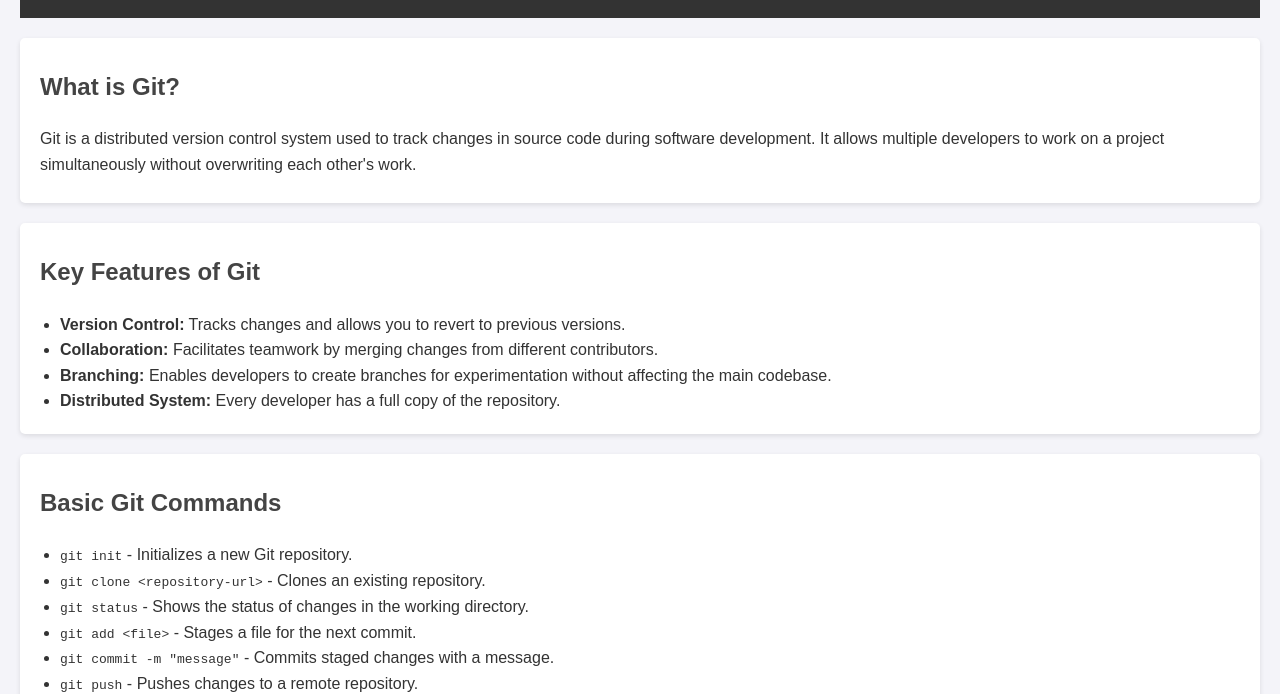
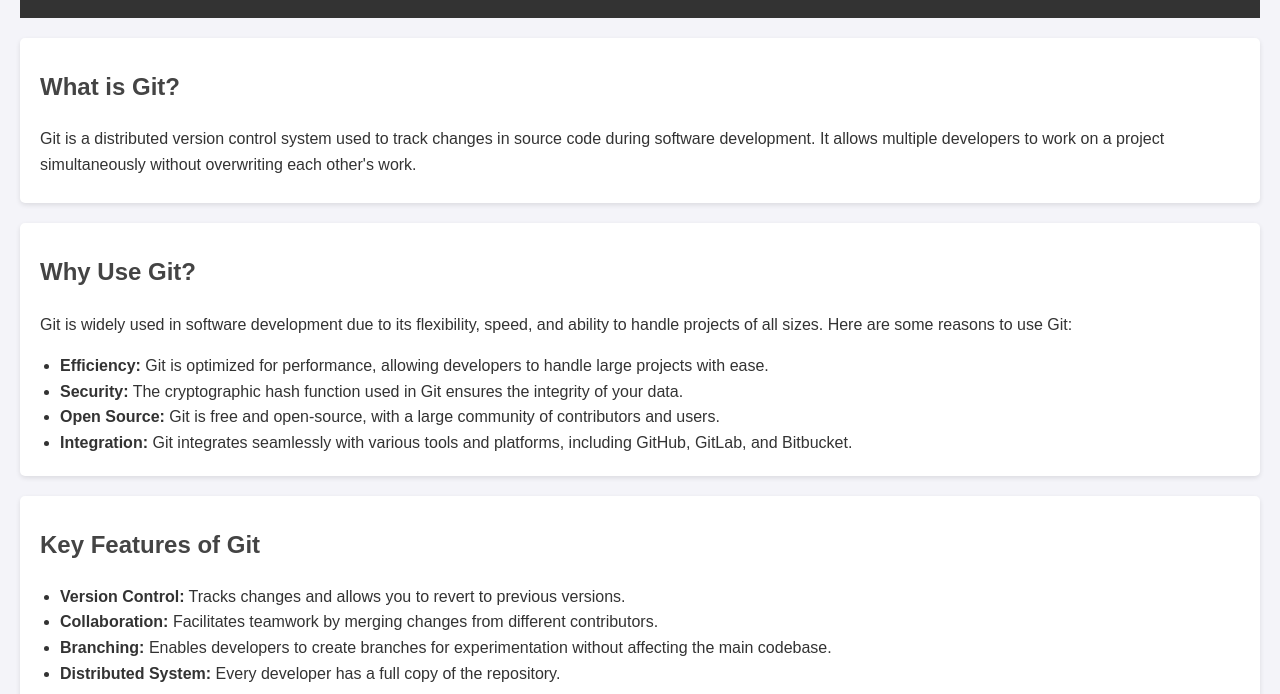
Before and after one commit to Jeslia-Jobi/gitworkshop, a plain HTML site: page index.html in a window 1280 px wide. Shown: the part 116-810 px from the top of the page. Drawn offline with Linux system fonts and the light colour scheme.

Commit message:
new section added

```diff
--- a/index.html
+++ b/index.html
@@ -45,6 +45,17 @@
     </section>
 
     <section>
+        <h2>Why Use Git?</h2>
+        <p>Git is widely used in software development due to its flexibility, speed, and ability to handle projects of all sizes. Here are some reasons to use Git:</p>
+        <ul>
+            <li><strong>Efficiency:</strong> Git is optimized for performance, allowing developers to handle large projects with ease.</li>
+            <li><strong>Security:</strong> The cryptographic hash function used in Git ensures the integrity of your data.</li>
+            <li><strong>Open Source:</strong> Git is free and open-source, with a large community of contributors and users.</li>
+            <li><strong>Integration:</strong> Git integrates seamlessly with various tools and platforms, including GitHub, GitLab, and Bitbucket.</li>
+        </ul>
+    </section>
+
+    <section>
         <h2>Key Features of Git</h2>
         <ul>
             <li><strong>Version Control:</strong> Tracks changes and allows you to revert to previous versions.</li>
```
